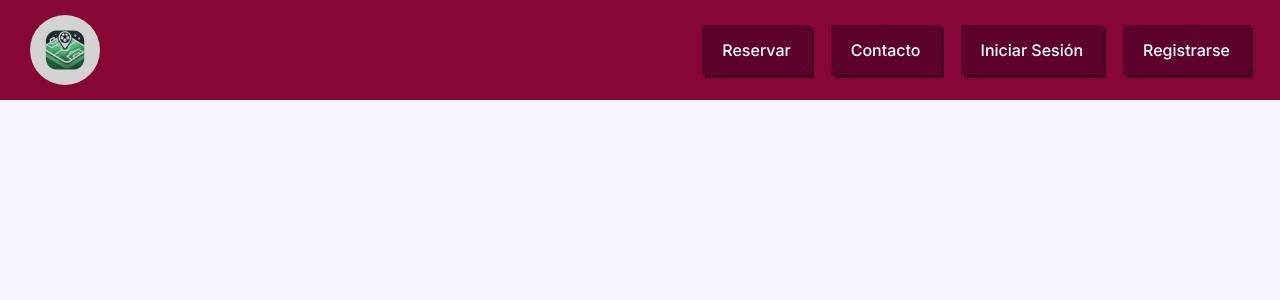
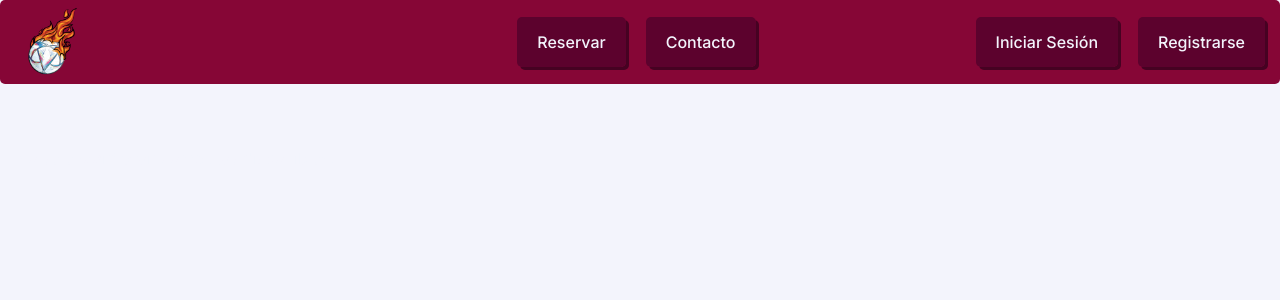
Before and after one commit to lucasmaggi03/picadito-frontend, a React (Vite) app: page /complexes in a window 1280 px wide. Shown: the top 300 px of the page. Built offline with nearby package versions, Linux system fonts and the light colour scheme; the HTML template or start-up script is replaced by a standard one.

Commit message:
Changes + Header
- Added NavBar
- Added Logo

```diff
--- a/src/components/Home/Home.css
+++ b/src/components/Home/Home.css
@@ -70,10 +70,11 @@
 
 .reservar {
     position: relative;
-    overflow: hidden;
+    overflow: show;
+    display: flex;
+    flex-direction: column;
     height: 100vh;
     width: 100vw;
-    display: flex;
     justify-content: center;
     align-items: center;
 }
--- a/src/components/Home/Home.tsx
+++ b/src/components/Home/Home.tsx
@@ -2,7 +2,6 @@ import './Home.css';
 import { IoIosArrowDown } from "react-icons/io";
 import { useNavigate } from "react-router-dom";
 import axios from 'axios';
-
 import  gsap from "gsap";
 import { useGSAP } from '@gsap/react';
 import { ScrollTrigger } from "gsap/ScrollTrigger";
@@ -109,7 +108,6 @@ export function Home() {
 
 
             </div>
-
             <div className='reservar'>
                 <div className='reservar-box'>
                     <h1>RESERVA TU PARTIDO</h1>
--- a/src/components/NavBar/NavBar.css
+++ b/src/components/NavBar/NavBar.css
@@ -1,23 +1,25 @@
 .nav-head {
   background-color: var(--secondary);
   width: 100%;
-  padding: 15px 30px;
+  padding: 0px 15px;
   display: flex;
   align-items: center;
   justify-content: space-between;
   box-sizing: border-box;
+  border-radius: 5px;
 }
 
-.nav-logo {
-  display: flex;
-  align-items: center;
+
+.logo {
+  width: 5rem;
+  height: 5rem;
+  transition:  0.3s ease-in-out;
 }
 
-.logo-circle {
-  width: 70px;
-  height: 70px;
-  background-color: lightgray;
-  border-radius: 50%;
+.logo:hover {
+  cursor: pointer;
+  scale: 150%;
+  transition:  0.3s ease-in-out;
 }
 
 .nav-menu {
@@ -28,11 +30,27 @@
   margin: 0;
 }
 
+
 .nav-menu a {
   text-decoration: none;
   background-color: var(--primary);
   padding: 15px 20px;
-  color: white;
+  color: var(--white);
   font-weight: 500;
-  box-shadow: 3px 3px #460222;
+  box-shadow: 3px 3px var(--shadow);
+  transition: 0.2s ease-in-out;
+  border-radius: 5px;
 }
+
+.nav-menu a:hover {
+  background-color: var(--accent);
+  box-shadow: 8px 8px var(--shadow);
+  transition: 0.2s ease-in-out;
+}
+
+.nav-menu-left{
+  display: flex;
+  gap: 20px;
+  object-position: center;
+  margin-right: 200px
+}
--- a/src/components/NavBar/NavBar.tsx
+++ b/src/components/NavBar/NavBar.tsx
@@ -4,15 +4,19 @@ import "./NavBar.css";
 export function NavBar() {
   return (
     <nav className="nav-head">
-      <div className="nav-logo">
-        <img className="logo-circle" src="../../../public/logo.webp" alt="" />
-      </div>
+        <Link to="/"> <img className="logo" src="src\img\logo.png" alt="" /></Link>
 
       <ul className="nav-menu">
-        <li><Link to="/reservar">Reservar</Link></li>
-        <li><Link to="/contacto">Contacto</Link></li>
-        <li><Link to="/login" className="auth-btn">Iniciar Sesión</Link></li>
-        <li><Link to="/register" className="auth-btn">Registrarse</Link></li>
+
+        <div className="nav-menu-left">
+
+          <li><Link to="/reservar">Reservar</Link></li>
+          <li><Link to="/contacto">Contacto</Link></li>
+
+        </div>
+
+          <li><Link to="/login" className="auth-btn">Iniciar Sesión</Link></li>
+          <li><Link to="/register" className="auth-btn">Registrarse</Link></li>
       </ul>
     </nav>
   );
--- a/src/index.css
+++ b/src/index.css
@@ -10,9 +10,9 @@ html, body {
   background-color: var(--white);
   color: var(--white);
   overflow-y: inherit;
-  height: 100%;
   margin: 0;
   padding: 0;
+
 
 }
 
@@ -24,4 +24,5 @@ html, body {
   --white: #F3F4FC;
   --lightgray: #B3B3B3;
   --black: #03040A;
+  --shadow: #460222;
 }
```
Also changed, not shown: src/img/logo.png (added).
